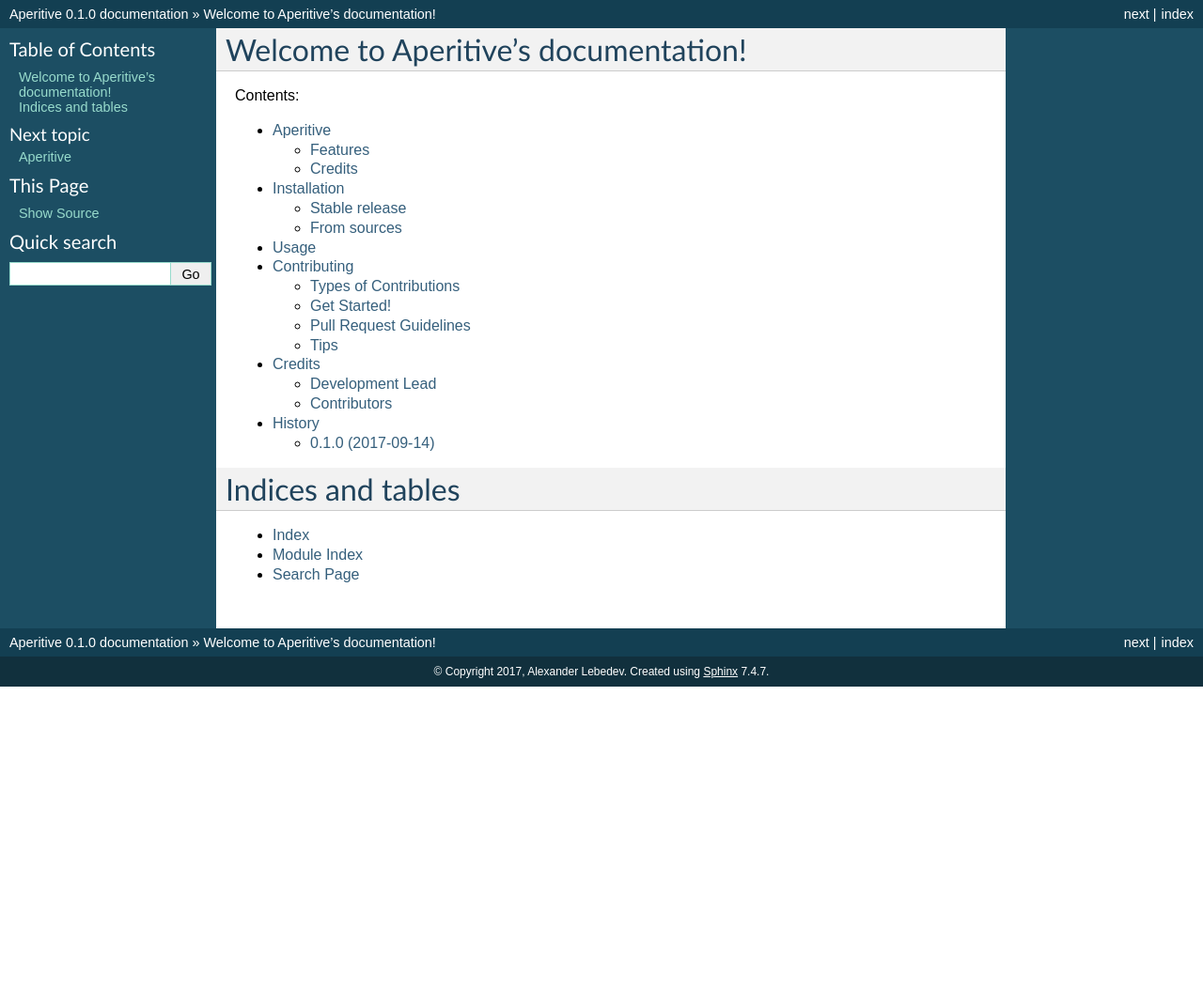
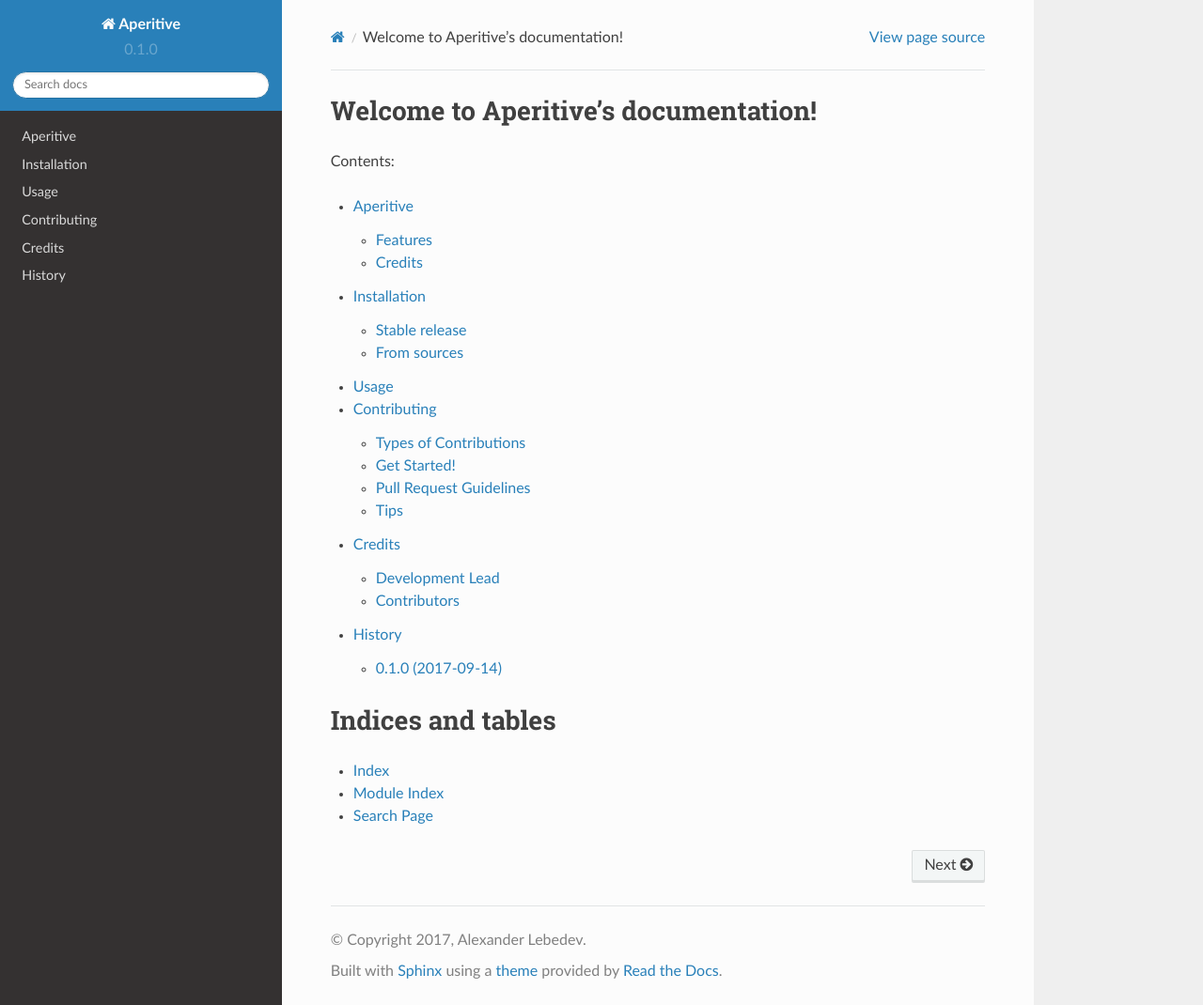
Before and after one commit to 0x4e3/aperitive, a Sphinx documentation site: the page built from docs/index.rst, in a window 1280 px wide and 1070 px high. Shown: the whole window at 94% size. Built offline with Sphinx 7.4.7 and the Read the Docs theme 2.0.0, drawn with Linux system fonts in a browser that asks for light colours; pages that are not in the unit, such as notebooks, are missing from menus.

Commit message:
Adds Sphinx readthedocs theme

```diff
--- a/docs/conf.py
+++ b/docs/conf.py
@@ -15,6 +15,8 @@
 
 import sys
 import os
+
+import sphinx_rtd_theme
 
 # If extensions (or modules to document with autodoc) are in another
 # directory, add these directories to sys.path here. If the directory is
@@ -111,7 +113,7 @@
 
 # The theme to use for HTML and HTML Help pages.  See the documentation for
 # a list of builtin themes.
-html_theme = 'default'
+html_theme = 'sphinx_rtd_theme'
 
 # Theme options are theme-specific and customize the look and feel of a
 # theme further.  For a list of options available for each theme, see the
@@ -119,7 +121,7 @@
 #html_theme_options = {}
 
 # Add any paths that contain custom themes here, relative to this directory.
-#html_theme_path = []
+html_theme_path = [sphinx_rtd_theme.get_html_theme_path()]
 
 # The name for this set of Sphinx documents.  If None, it defaults to
 # "<project> v<release> documentation".
--- a/requirements_dev.txt
+++ b/requirements_dev.txt
@@ -6,6 +6,7 @@
 tox==2.8.2
 coverage==4.4.1
 Sphinx==1.6.3
+sphinx-rtd-theme==0.2.4
 cryptography==2.0.3
 PyYAML==3.12
 pytest==3.2.2
```
